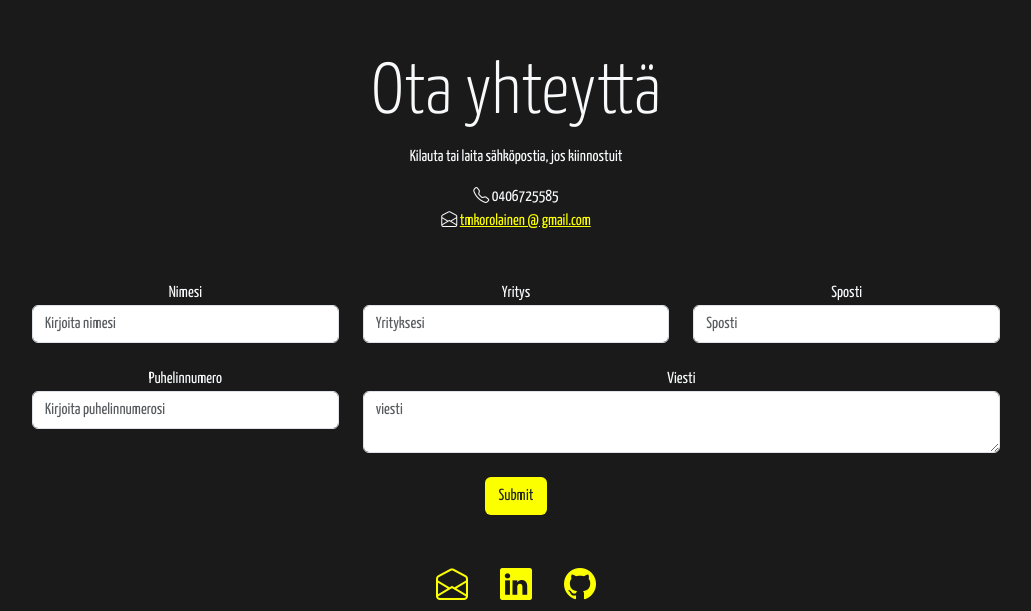
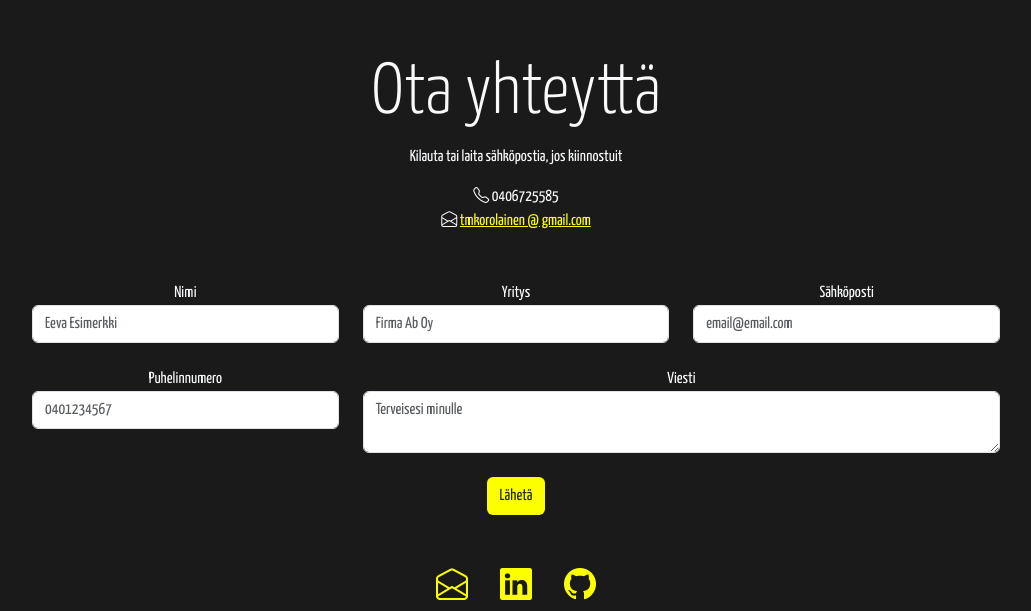
Before and after one commit to TanjaKor/next-portfolio, a Next.js app: page / in a window 1280 px wide. Shown: the part 3733-4344 px from the top of the page, without its empty margins (124-1155 px from the left). Built offline with nearby package versions, Linux system fonts and the light colour scheme; a web font is replaced by a local one.

Commit message:
formin twiikkaus julkaisukepoista tavaraa alkaa olla

```diff
--- a/src/app/Yhteys/page.jsx
+++ b/src/app/Yhteys/page.jsx
@@ -54,7 +54,7 @@ export default function Yhteys() {
           <button type="button" className="btn-close" onClick={closeModal} aria-label="Close"></button>
         </div>
         <div className="modal-body text-custom-blue">
-          Viesti tuli perille, otan sinuun yhteyttä parin päivän sisään.
+          Viesti tuli perille, otan sinuun yhteyttä parin päivän sisään, muistithan jättää yhteystietosi!
         </div>
         <div className="modal-footer">
           <button type="button" className="btn btn-secondary" onClick={closeModal}>Close</button>
@@ -78,13 +78,14 @@ export default function Yhteys() {
       <form onSubmit={handleSubmit} className="mb-5">
         <div className="row mx-md-5 mt-5 mb-4">
           <div className="col-md-4">
-            <label htmlFor="nimi">Nimesi</label>
+            <label htmlFor="nimi">Nimi</label>
             <input
               type="text"
               className="form-control"
               onChange={(e)=>{setNimi(e.target.value)}}
-              placeholder="Kirjoita nimesi"
+              placeholder="Eeva Esimerkki"
               value={nimi}
+              required
             />
           </div>
           <div className="col-md-4">
@@ -93,17 +94,17 @@ export default function Yhteys() {
               type="text"
               className="form-control"
               onChange={(e)=>{setYritys(e.target.value)}}
-              placeholder="Yrityksesi"
+              placeholder="Firma Ab Oy"
               value={yritys}
             />
           </div>
           <div className="col-md-4">
-            <label htmlFor="email">Sposti</label>
+            <label htmlFor="email">Sähköposti</label>
             <input
               type="text"
               className="form-control"
               onChange={(e)=>{setEmail(e.target.value)}}
-              placeholder="Sposti"
+              placeholder="email@email.com"
               value={sposti}
             />
           </div>
@@ -115,7 +116,7 @@ export default function Yhteys() {
               type="text"
               className="form-control"
               onChange={(e)=>{setPuhelin(e.target.value)}}
-              placeholder="Kirjoita puhelinnumerosi"
+              placeholder="0401234567"
               value={puhelin}
             />
           </div>
@@ -125,13 +126,14 @@ export default function Yhteys() {
               type="text"
               className="form-control"
               onChange={(e)=>{setViesti(e.target.value)}}
-              placeholder="viesti"
+              placeholder="Terveisesi minulle"
               value={viesti}
+              required
             />
           </div>
         </div>
         <button type="submit" className="btn btn-custom-yellow btn-large">
-          Submit
+          Lähetä
         </button>
       </form>
       {showModal && <Modal />}
```
